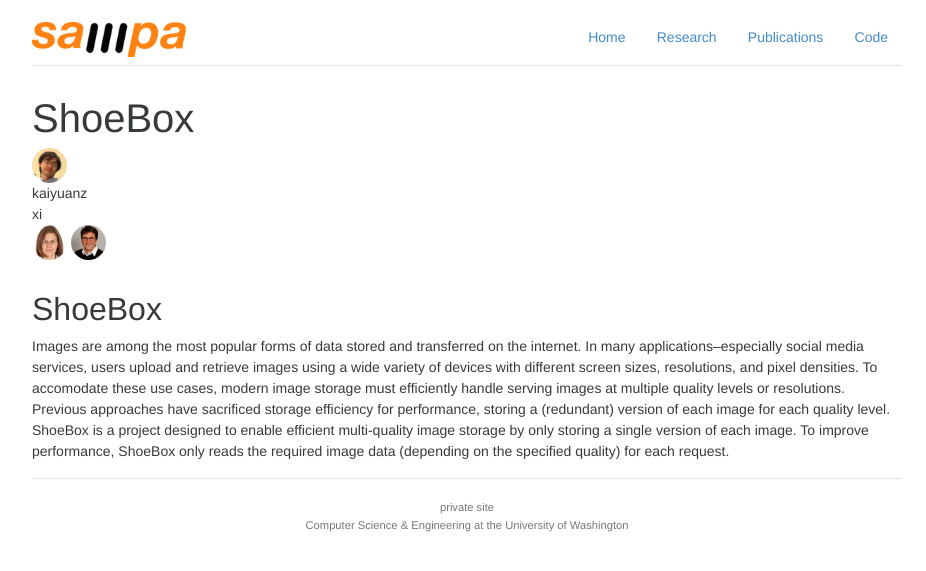
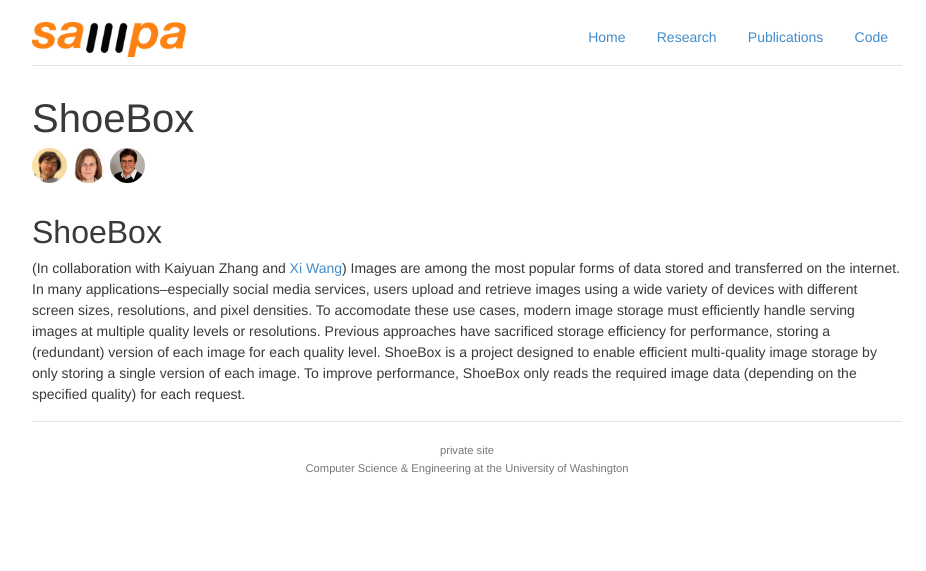
Before and after one commit to uwsampa/sampa-public, a Jekyll site: the page built from _projects/ShoeBox.md, in a window 1280 px wide. Shown: the top 571 px of the page, without its empty margins (173-1099 px from the left). Built offline with Jekyll 4.4.1, drawn with Linux system fonts in a browser that asks for light colours; nearby versions of some CDN libraries; Markdown is read by kramdown in place of the engine named in the settings.

Commit message:
updated ShoeBox collaborators

```diff
--- a/_projects/ShoeBox.md
+++ b/_projects/ShoeBox.md
@@ -5,8 +5,7 @@
 
 people:
   - eqy
-  - kaiyuanz
-  - xi
+
   - karin
   - luisceze
 
@@ -15,6 +14,7 @@
 ---
 
 ## ShoeBox
+  (In collaboration with Kaiyuan Zhang and [Xi Wang](https://homes.cs.washington.edu/~xi/))
   Images are among the most popular forms of data stored and transferred on the internet.
   In many applications--especially social media services, users upload and retrieve images using
   a wide variety of devices with different screen sizes, resolutions, and pixel densities. To accomodate
```
